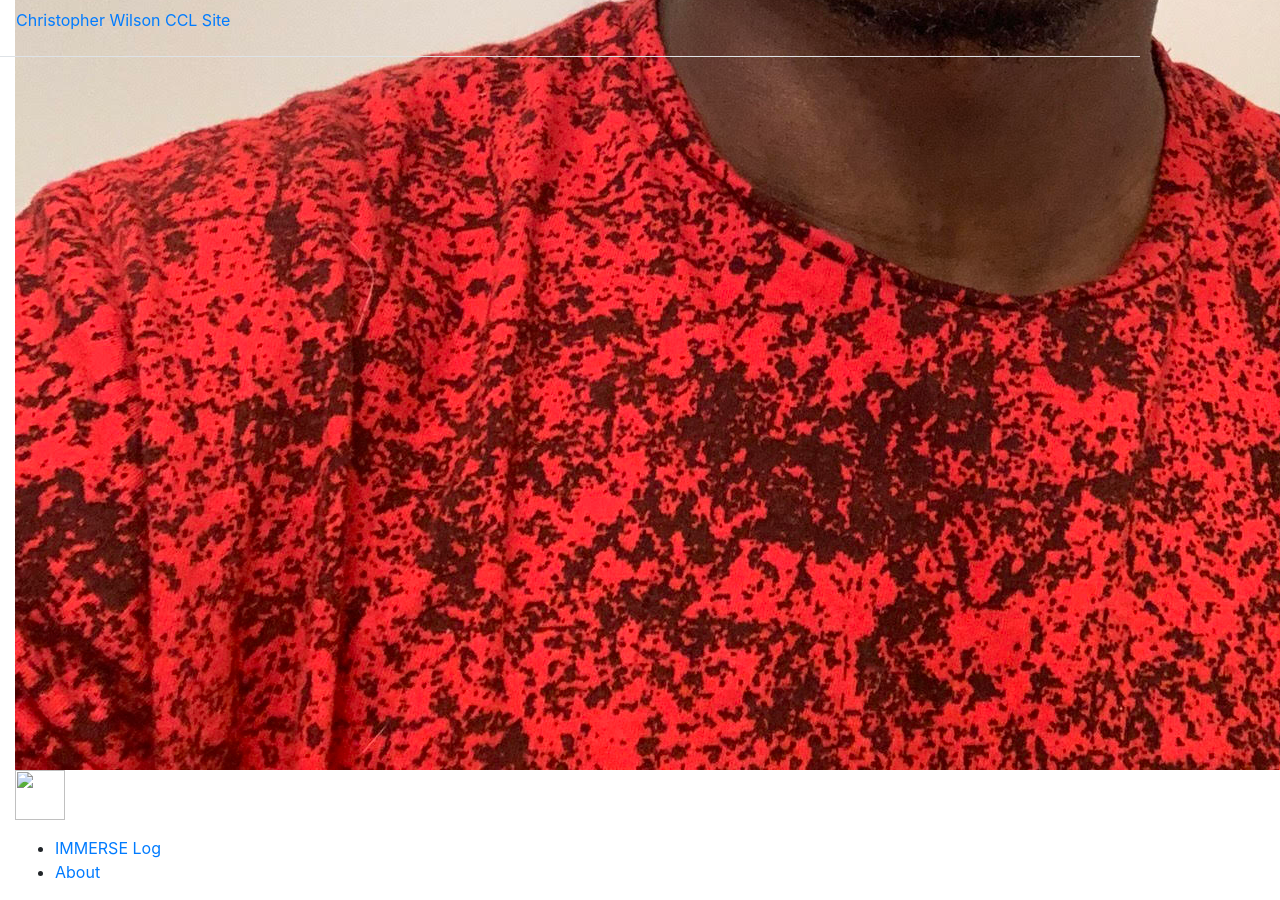
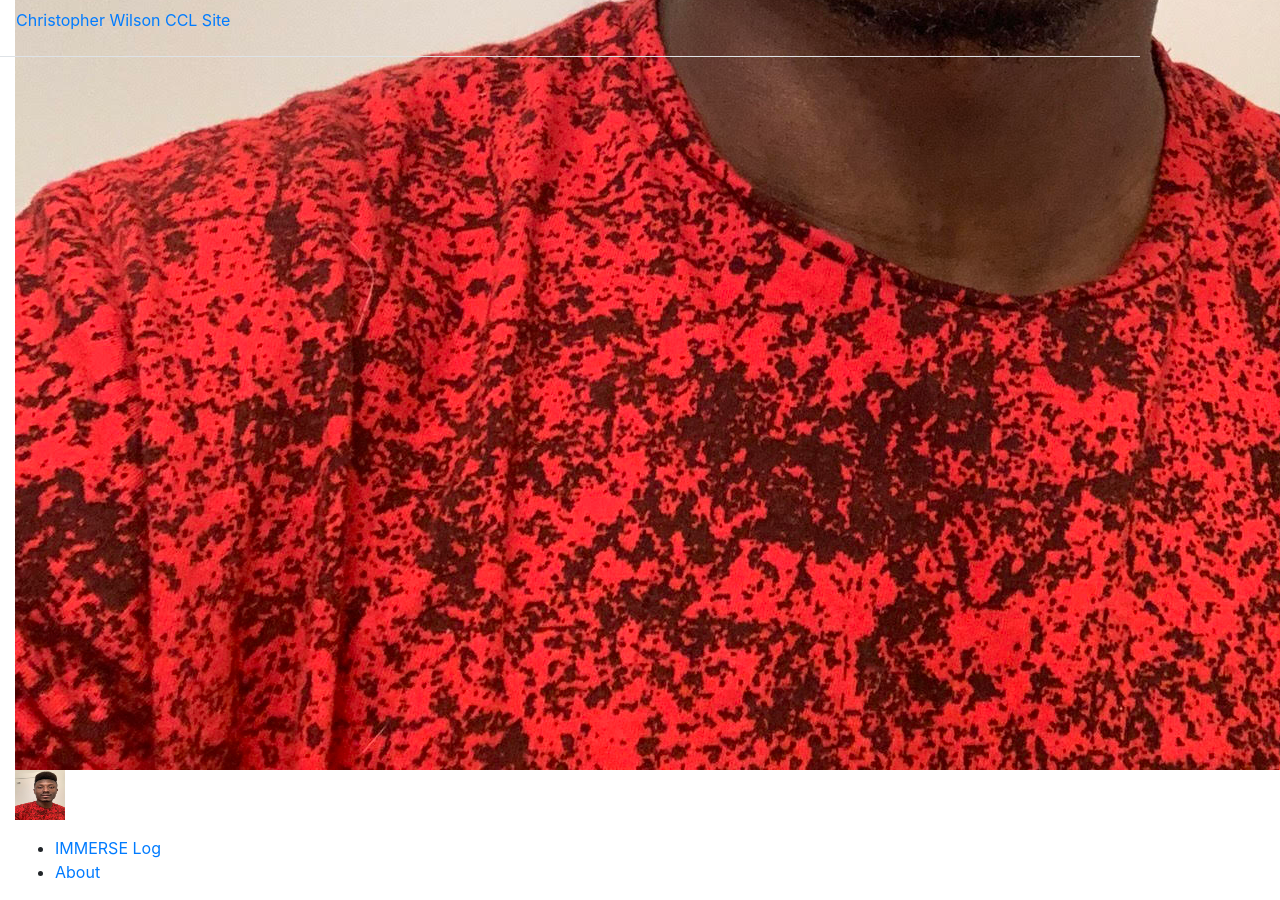
Before and after one commit to chriswils95/chriswils.github.io, a Jekyll site: the page built from index.md, in a window 1280 px wide and 900 px high, scrolled down 1391 px. Built offline with Jekyll 4.4.1, drawn with Linux system fonts in a browser that asks for light colours.

Commit message:
add files

```diff
--- a/index.md
+++ b/index.md
@@ -3,7 +3,7 @@ layout: default
 title: My Pages
 ---
 ![useful image]({{ site.baseurl }}/pic.jpg)
-<img src="{{ site.baseurl/pic.jpg }}" width="50" height="50"/>
+<img src="https://chriswils95.github.io/chriswils.github.io//pic.jpg" width="50" height="50"/>
 
   * [IMMERSE Log]({{ site.baseurl }}{% link _pages/log.md %})
   * [About]({{ site.baseurl }}{% link _pages/about.md %})
```
